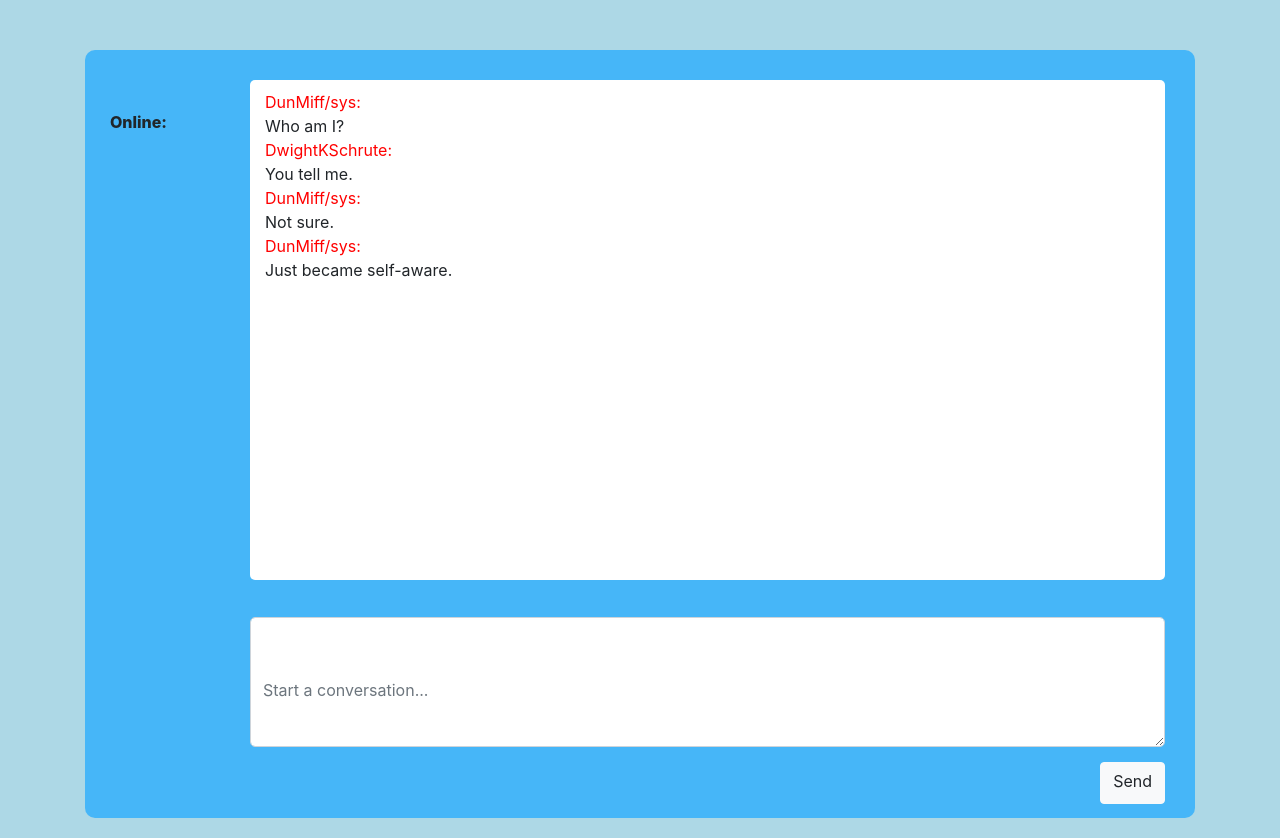
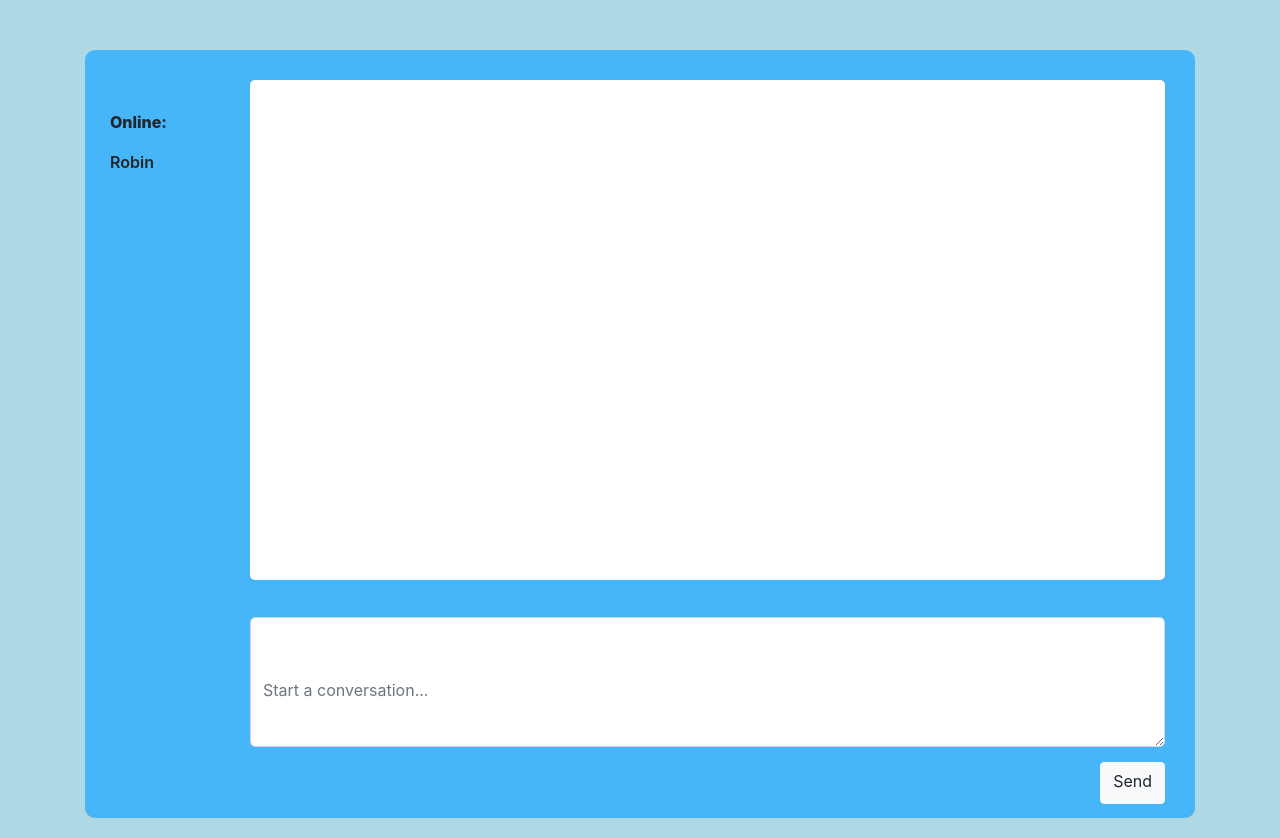
Before and after one commit to rfussell17/chat-app, a React (Create React App) app: page / in a window 1280 px wide. Built offline with nearby package versions, Linux system fonts and the light colour scheme.

Commit message:
user sidebar working dynamically

```diff
--- a/src/App.js
+++ b/src/App.js
@@ -15,24 +15,9 @@
   constructor(props) {
     super(props);
     this.state = {
-      messages: [
-        {
-          user: "DunMiff/sys",
-          message: "Who am I?"
-        },
-        {
-          user: "DwightKSchrute",
-          message: "You tell me."
-        },
-        {
-          user: "DunMiff/sys",
-          message: "Not sure."
-        },
-        {
-          user: "DunMiff/sys",
-          message: "Just became self-aware."
-        }
-      ]
+      messages: [],
+      user: "Robin",
+      message: ""
     };
     this.handleChange = this.handleChange.bind(this);
     this.handleSubmit = this.handleSubmit.bind(this);
@@ -61,13 +46,11 @@
     });
   }
   render() {
-
     return (
       <Container className="App">
         <div className="sidebar">
           <p className="title">Online:</p>
-        < user name="DunMiff/sys" />
-        < user name="DwightKSchrute" />
+    <div name="user">{this.state.user}</div>
         </div>
         <Container className="desktop">
           <div className="outputbox">
@@ -101,5 +84,4 @@
   }
 }
 
-
 export default App;
```
Lines whose indentation alone changed are shown as unchanged.
